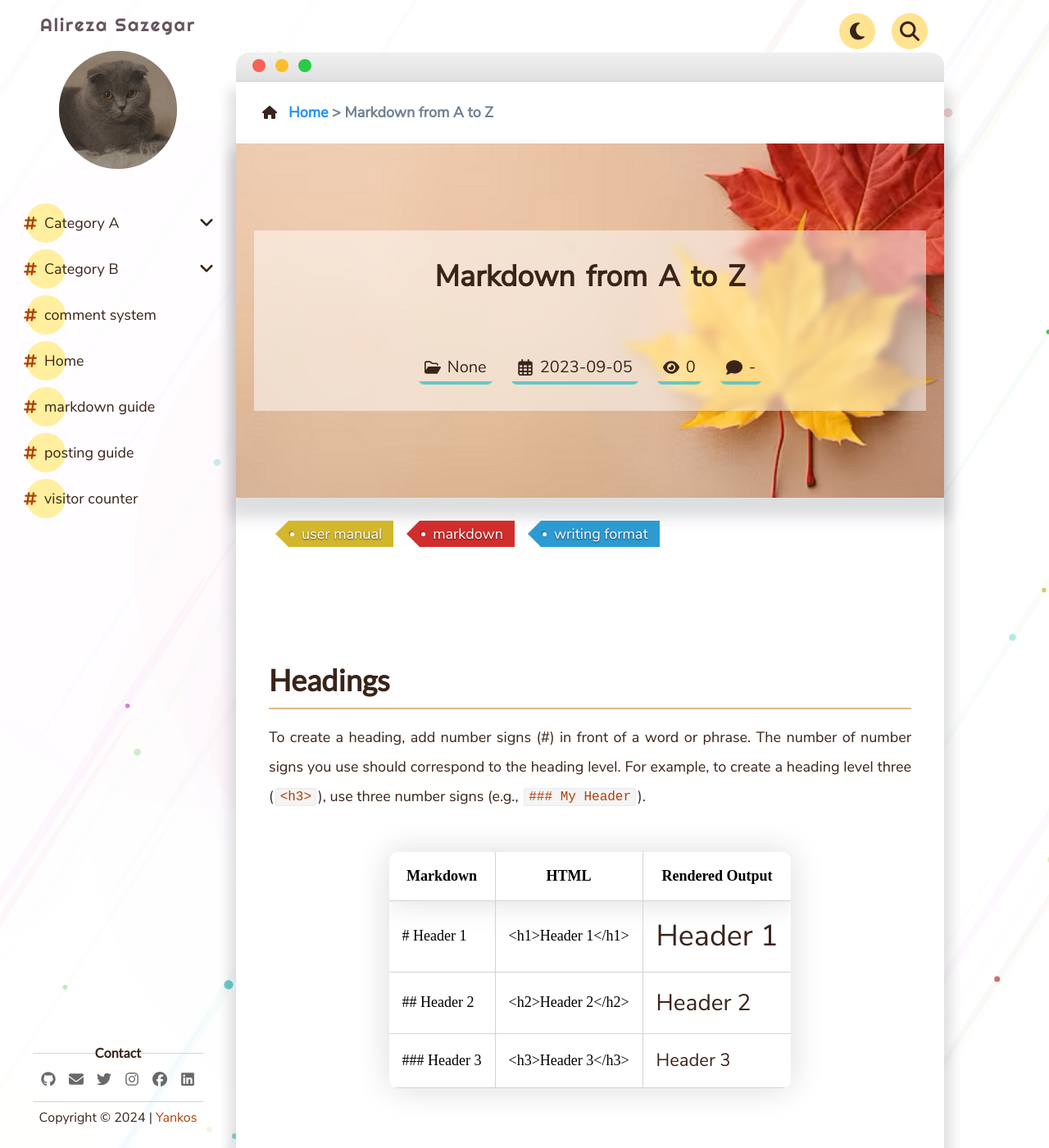
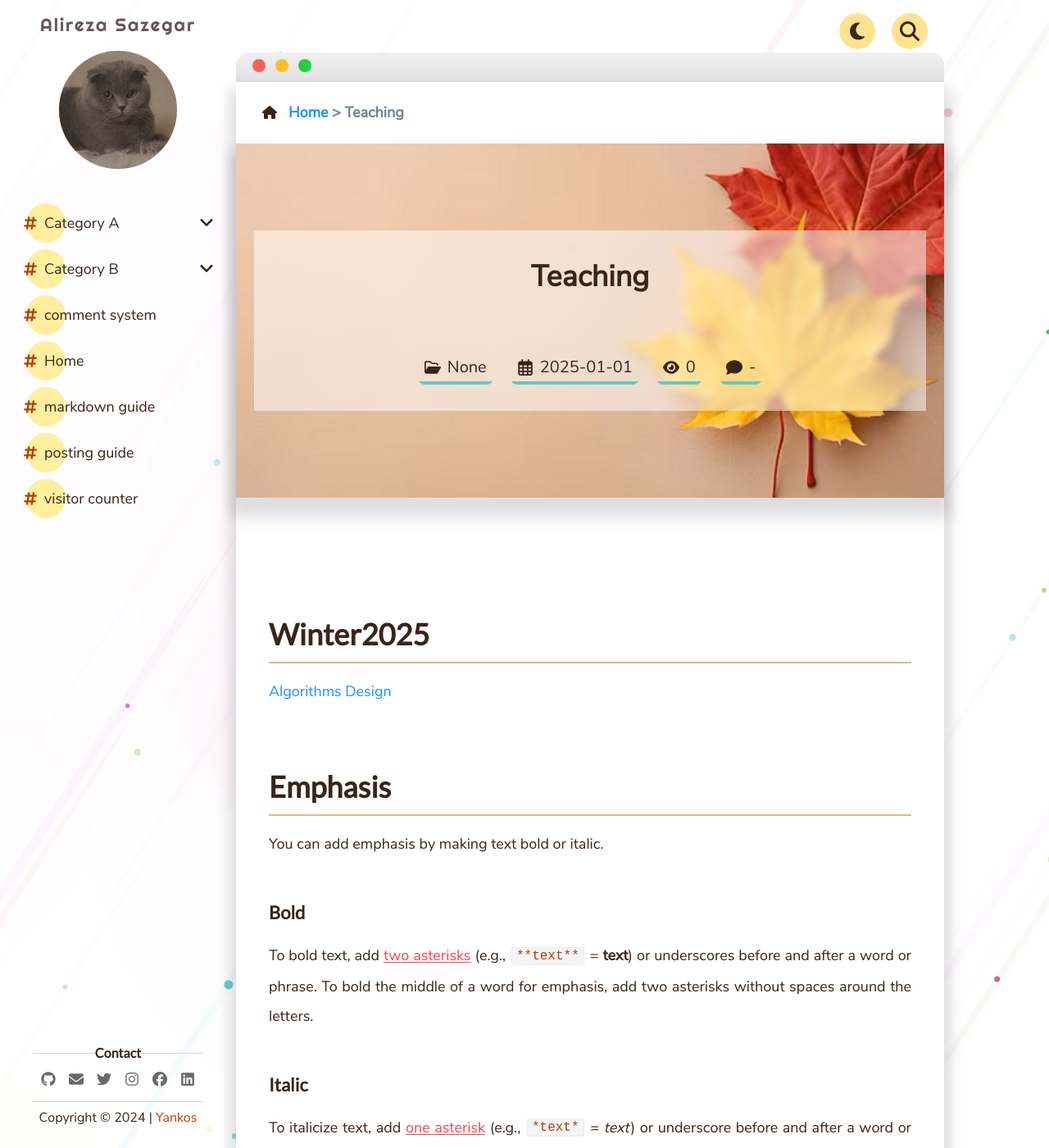
Before and after one commit to Alireza-Sazegar/Alireza-Sazegar.github.io, a Jekyll site: the page built from _pages/markdown guide.md, in a window 1280 px wide and 1400 px high. Shown: the whole window at 82% size. Built offline with Jekyll 4.4.1, drawn with Linux system fonts in a browser that asks for light colours; comment, search, counter and statistics services are not loaded.

Commit message:
Update markdown guide.md

```diff
--- a/_pages/markdown guide.md
+++ b/_pages/markdown guide.md
@@ -1,25 +1,14 @@
 ---
-title: "Markdown from A to Z"
-tags:
-    - user manual
-    - markdown
-    - writing format
-date: "2023-09-05"
+title: "Teaching"
+
+date: "2025-01-01"
 thumbnail: "/assets/img/thumbnail/sample.png"
 bookmark: true
 ---
 
-# Headings
+# Winter2025
 ---
-
-To create a heading, add number signs (#) in front of a word or phrase. The number of number signs you use should correspond to the heading level. For example, to create a heading level three (`<h3>`), use three number signs (e.g., `### My Header`).
-
-
-|Markdown|HTML|Rendered Output|
-|---|---|---|
-|\# Header 1|<h1>Header 1</h1>|<span class="sh1">Header 1</span>|
-|\#\# Header 2|<h2>Header 2</h2>|<span class="sh2">Header 2</span>|
-|\#\#\# Header 3|<h3>Header 3</h3>|<span class="sh3">Header 3</span>|
+[Algorithms Design](https://github.io/alireza-sazegar/Algorithm1403)
 
 # Emphasis
 ---
```
